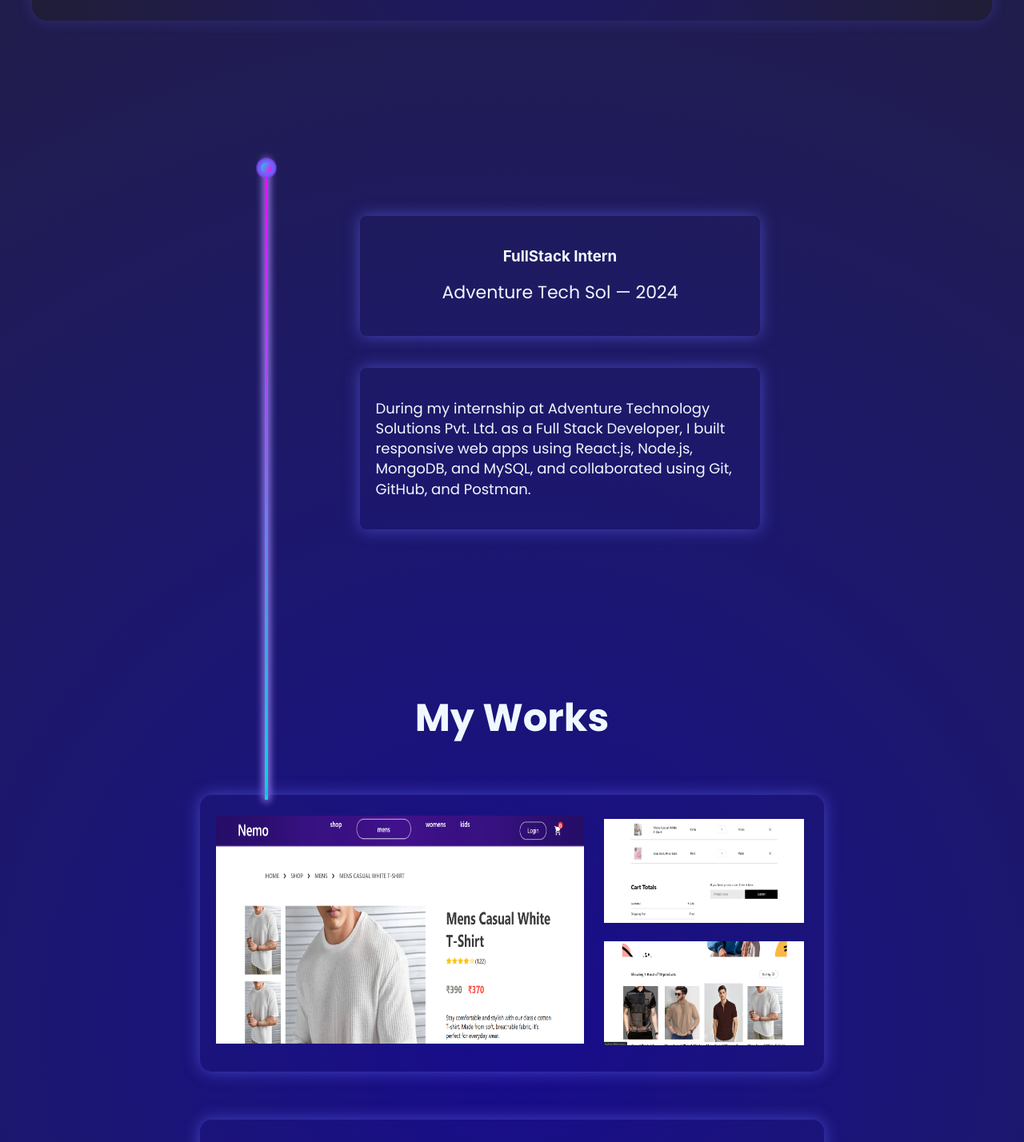
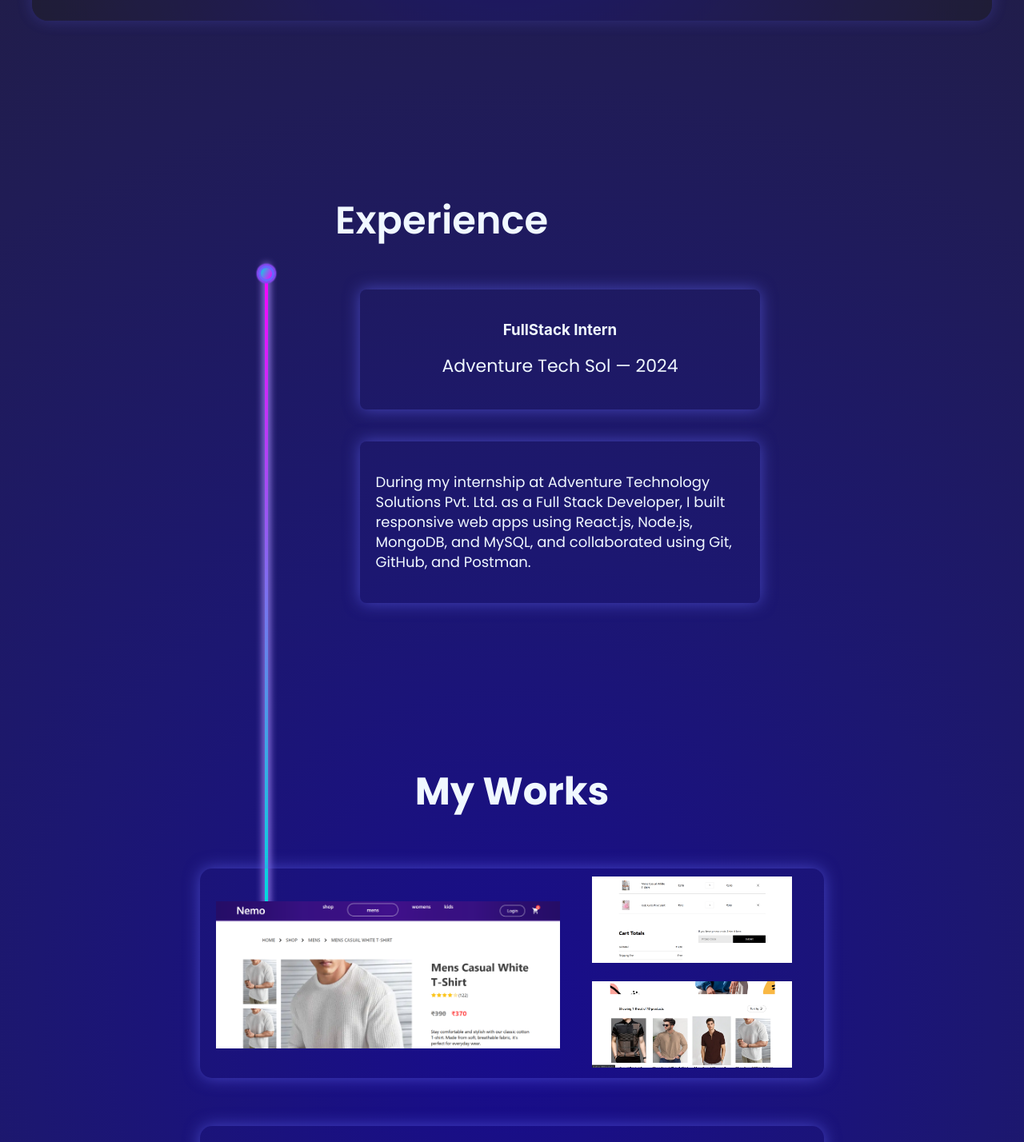
Before and after one commit to riyazahmed2144/Portfolio-React.js, a React (Create React App) app in the folder frontend/: page / in a window 1280 px wide. Shown: the part 1020-2448 px from the top of the page at 80% size. Built offline with nearby package versions, Linux system fonts and the light colour scheme.

Commit message:
updated works section

```diff
--- a/frontend/src/components/hero/hero.css
+++ b/frontend/src/components/hero/hero.css
@@ -61,7 +61,7 @@ p{
     box-shadow: 0 0 10px 2px #7c3aed;
   }
   50% {
-    box-shadow: 0 0 30px 6px #a78bfa;
+    box-shadow: 0 0 20px 2px #a78bfa;
   }
 }
 @media (max-width: 600px) {
--- a/frontend/src/components/navbar/navbar.jsx
+++ b/frontend/src/components/navbar/navbar.jsx
@@ -3,6 +3,7 @@ import './navbar.css'
 
 const Navbar = () => {
   const [isscrolled, setisscrolled ] = useState(false);
+  const [menuOpen, setMenuOpen] = useState(false);
     useEffect(() => {
       const handlescroll = () => {
         setisscrolled(window.scrollY > 50);
@@ -15,7 +16,10 @@ const Navbar = () => {
       <div className="nav-icon">
         <h2>Riyaz Ahmed</h2>
       </div>
-      <div className="navbar-menu">
+      <div className="hamburger" onClick={() => setMenuOpen(!menuOpen)}>
+        ☰
+      </div>
+      <div className={`navbar-menu ${menuOpen ? 'open' : ''}`}>
         <ul>
           <li><a href="#main">About</a></li>
           <li><a href='#experience'>Experience</a></li>
--- a/frontend/src/pages/experience.css
+++ b/frontend/src/pages/experience.css
@@ -1,10 +1,20 @@
 .experience-container {
   position: relative;
   padding: 40px;
-  margin-top: 150px;
+  margin-top: 120px;
   width: 80%;
   color: aliceblue;
+}
+.experience-container h2{
+  color: aliceblue;
+  text-align: center;
+  font-family: "Poppins", sans-serif;
+  font-size: 48px;
+  font-weight: 600;
+  margin-bottom: 50px;
+  transform: translateY(30px);
   animation: fadeSlideIn 1.5s ease forwards;
+  animation-delay: 0.5s;
   animation-timeline: view();
   animation-range: entry 0% cover 30%;
 }
--- a/frontend/src/pages/experience.jsx
+++ b/frontend/src/pages/experience.jsx
@@ -3,6 +3,7 @@ import './experience.css'
 const Experience = () => {
   return (
     <div className='experience-container'>
+      <h2>Experience</h2>
         <div className="timeline-line"></div>
         <div className="experience-item left">
         <h3>FullStack Intern</h3>
--- a/frontend/src/pages/works.css
+++ b/frontend/src/pages/works.css
@@ -15,23 +15,50 @@
     animation-range: entry 0% cover 30%;
 }
 .e-commerce{
-    position: relative;
+  position: relative;
+    width: 780px;
+    justify-content: center;
+    align-items: center;
+    background: transparent;
+    margin: 60px auto 50px auto;
+    border-radius: 15px;
+    box-shadow: 0 0 20px rgba(99, 102, 241, 0.6);
+}
+.over {
+  display: grid;
+  opacity: 0;
+  visibility: hidden;
+  color: black;
+  position: absolute;
+  z-index: 5;
+  top: 50%;
+  left: 50%;
+  transform: translate(-50%, -50%);
+  align-items: center;
+  justify-content: center;
+  font-size: 20px;
+  font-weight: bold;
+  transition: opacity 0.3s ease, visibility 0.3s ease;
+}
+
+.e-commerce-body{
+    max-width: 740px;
+    filter: none;
     width: 740px;
-    padding: 20px;
     display: flex;
     gap: 20px;
-    cursor: pointer;
-    justify-content: center;
-    align-items: center;
     margin: 60px auto 50px auto;
-    background: transparent;
-    border-radius: 15px;
-    box-shadow: 0 0 20px rgba(99, 102, 241, 0.6);
-    transition: transform 0.3s ease;
+    transition: filter 0.3s ease;
     margin-bottom: 50px;
+    z-index: 1;
+    transition: filter 0.3 ease;
 }
-.e-commerce:hover{
-    transform: scale(1.1);
+.e-commerce:hover .e-commerce-body{
+  filter: blur(5px);
+}
+.e-commerce:hover .over{
+    visibility: visible;
+    opacity: 1;
 }
 .e-commerce img{
     width: 460px;
@@ -41,7 +68,7 @@
 .side img{
     margin-top: 10px;
     width: 250px;
-    height: 130px;
+    height: auto;
 }
 .market img{
     width: 460px;
@@ -71,23 +98,27 @@
 .market:hover{
     transform: scale(1.1);
 }
+
+.main-image {
+  display: flex;
+  align-items: center;
+  width: 100%;
+}
+
+.main-image img {
+  width: 100%;
+  max-width: 460px;
+  height: auto;
+}
 @media (max-width: 600px) {
-  .e-commerce, .market {
-    display: flex;
+  .e-commerce, .e-commerce-body, .market {
     flex-direction: column;
-    align-items: center;
-    width: 80%;
-    margin: 0px auto;
-    transition: transform 0.2s ease;
+    width: 90%;
+    margin: 0 auto;
   }
-  .market{
-    margin-top: 40px;
-  }
-  .side, .side-1 {
-    display: flex;
-    justify-content: center;
-    gap: 20px;
-    margin-top: 10px;
+  .e-commerce-body {
+    gap: 10px;
+    margin: 30px 0;
   }
 
   .e-commerce img,
@@ -98,11 +129,12 @@
 
   .side img,
   .side-1 img {
-    width: 120px;
-    margin-left: 20px;
-    height: 60px;
+    width: 45%;
+    margin: 5px;
+    height: auto;
   }
 }
+
 @media (min-width: 601px) and (max-width: 1024px) {
   .e-commerce, .market {
     display: flex;
--- a/frontend/src/pages/works.jsx
+++ b/frontend/src/pages/works.jsx
@@ -11,15 +11,20 @@ const Works = () => {
     <div className='works'>
         <h2>My Works</h2>
         <div className="e-commerce">
-            <a href="https://github.com/riyazahmed2144/E-Commerce-website-MERN-Stack-">
+            <div className="over">
+            <h3>E-commerce</h3>
+            <span>React, Node.js, Express, MongoDB</span>
+            <button className='proj'><a href="https://github.com/riyazahmed2144/E-Commerce-website-MERN-Stack-">View Project</a></button>
+            </div>
+            <div className="e-commerce-body">
+                <div className="main-image">
             <img src={Main} alt="" />
-            </a>
+            </div>
             <div className='side'>
-                <a href="https://github.com/riyazahmed2144/E-Commerce-website-MERN-Stack-">
                 <img src={Second} alt="" />
                 <img src={Third} alt="" />
-                </a>
             </div>
+        </div>
         </div>
         <div className="market">
             <a href="https://github.com/riyazahmed2144/market-m">
```
